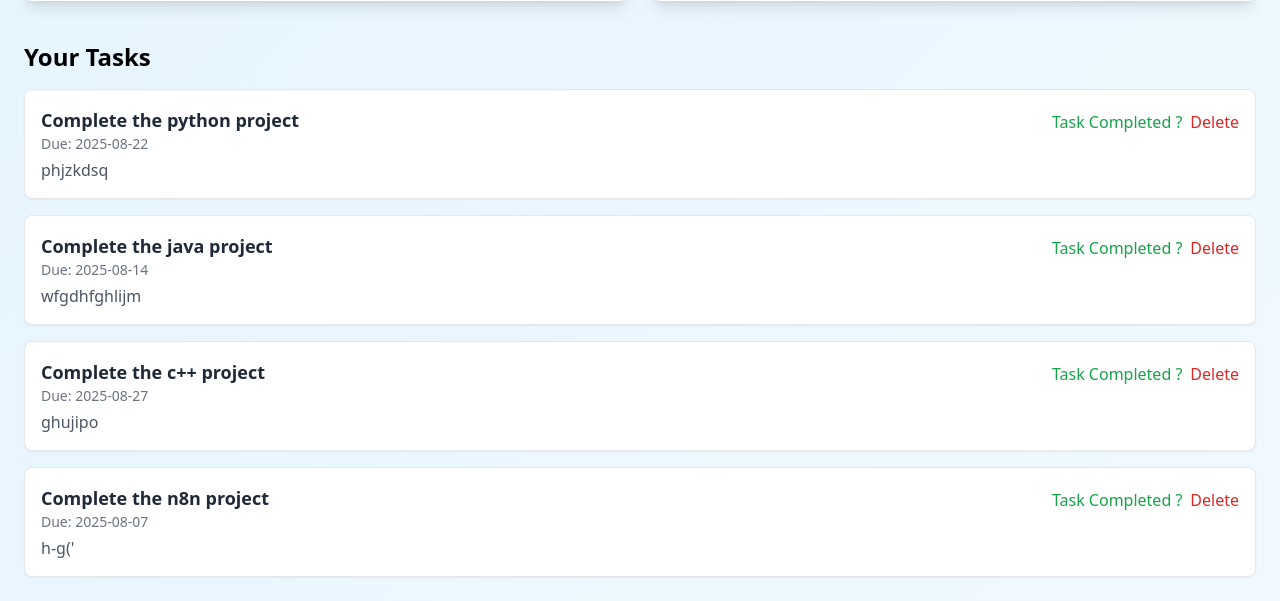
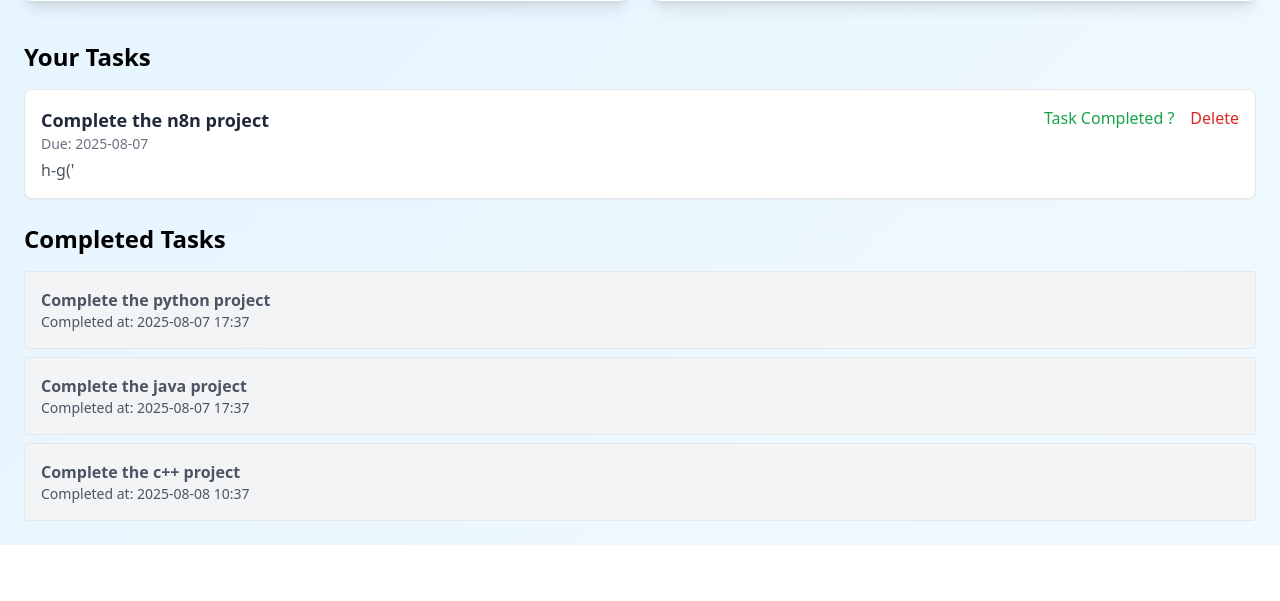
Before and after one commit to Auoram/To_Do_App_flask, a Flask app: page /dashboard in a window 1280 px wide. Shown: the part 1291-1892 px from the top of the page. After the commit the page ends 1836 px from the top, so only its background shows below. Run offline with Flask 3, Linux system fonts and the light colour scheme; a user stored in the database is signed in; some libraries are stand-ins or nearby versions.

Commit message:
add incompleted section

```diff
--- a/app.py
+++ b/app.py
@@ -100,7 +100,7 @@ def delete(task_id):
     db.session.commit()
     return redirect('/dashboard')
 
-@app.route('/logout')
+@app.route('/logout', methods=['POST'])
 def logout():
     session.pop('user_id',None)
     return redirect(url_for('home'))
--- a/templates/dashboard.html
+++ b/templates/dashboard.html
@@ -2,7 +2,6 @@
 {% block title %}Dashboard{% endblock %}
 
 {% block content %}
-<!-- Navbar -->
 <div class="flex justify-between items-center mb-8 p-6 bg-green-500">
   <h1 class="text-4xl font-extrabold text-white">Welcome to Your Dashboard</h1>
   <form action="/logout" method="POST">
@@ -10,7 +9,6 @@
   </form>
 </div>
 <div class="container px-6 mx-auto py-6">
-<!-- Task Creation -->
 <div class="bg-white p-6 rounded-lg shadow-md mb-8">
   <h2 class="text-2xl font-semibold mb-4 text-gray-700">Add a New Task</h2>
   <form method="POST" class="space-y-4">
@@ -21,7 +19,6 @@
   </form>
 </div>
 
-<!-- Charts -->
 <div id="completedTasks" data-value="{{ completed_tasks }}"></div>
 <div id="incompletedTasks" data-value="{{ incompleted_tasks }}"></div>
 <div id="dayCounts" data-value='{{ day_counts | tojson }}'></div>
@@ -38,33 +35,39 @@
   </div>
 </div>
 
-<!-- Task List -->
 <h2 class="text-2xl font-bold text-black mb-4">Your Tasks</h2>
 <ul class="space-y-4">
   {% for task in tasks %}
-  <li class="p-4 rounded-lg border shadow-sm flex justify-between items-start hover:shadow-md transition bg-white">
+  {% if not task.completed %}
+    <div class="p-4 rounded-lg border shadow-sm flex justify-between items-start hover:shadow-md transition bg-white">
       <div>
         <h3 class="font-semibold text-lg text-gray-800">{{ task.name }}</h3>
-      {% if task.due_date %}
-      <p class="text-sm text-gray-500 mb-1">Due: {{ task.due_date.strftime('%Y-%m-%d') }}</p>
-      {% endif %}
+        {% if task.due_date %} <p class="text-sm text-gray-500 mb-1">Due: {{ task.due_date.strftime('%Y-%m-%d') }}</p> {% endif %}
         <p class="text-gray-600">{{ task.description }}</p>
       </div>
-    <div class="flex gap-2 ml-4 mt-1">
-      <form method="POST" action="/complete/{{ task.id }}">
-        <button class="text-green-600 hover:underline">Task Completed ?</button>
+      <div class="flex gap-4">
+        <form method="POST" action="{{ url_for('complete', task_id=task.id) }}">
+          <button class="text-green-600 hover:text-green-800" title="Mark as done">Task Completed ?</button>
         </form>
-      <form method="POST" action="/delete/{{ task.id }}">
-        <button class="text-red-600 hover:underline">Delete</button>
+        <form method="POST" action="{{ url_for('delete', task_id=task.id) }}">
+          <button class="text-red-600 hover:text-red-800" title="Delete">Delete</button>
         </form>
       </div>
-  </li>
-  {% else %}
-  <li class="text-gray-500 italic">No tasks yet.</li>
+    </div>
+  {% endif %}
   {% endfor %}
 </ul>
 
-<!-- Charts Script -->
+<h2 class="text-2xl font-bold text-black mb-4 mt-6">Completed Tasks</h2>
+<div class="grid gap-2">
+  {% for task in tasks if task.completed %}
+    <div class="p-4 border rounded bg-gray-100 text-gray-600">
+      <p class="font-semibold">{{ task.name }}</p>
+      <p class="text-sm">Completed at: {{ task.completed_at.strftime('%Y-%m-%d %H:%M') if task.completed_at else 'N/A' }}</p>
+    </div>
+  {% endfor %}
+</div>
+
 <script>
   document.addEventListener('DOMContentLoaded', () => {
     const completedTasks = parseInt(document.getElementById('completedTasks').dataset.value);
--- a/templates/home.html
+++ b/templates/home.html
@@ -5,7 +5,6 @@
     <div class="px-6 mx-auto py-4 flex justify-between">
       <a href="/" class="text-2xl font-bold tracking-wide hover:opacity-90 transition">To-Do Art</a>
       <div class="space-x-6 text-lg">
-        <a href="/" class="hover:underline">Home</a>
         <a href="/register" class="hover:underline">Register</a>
         <a href="/login" class="hover:underline">Login</a>
       </div>
```
Also changed, not shown: instance/database.db. Lines whose indentation alone changed are shown as unchanged.
